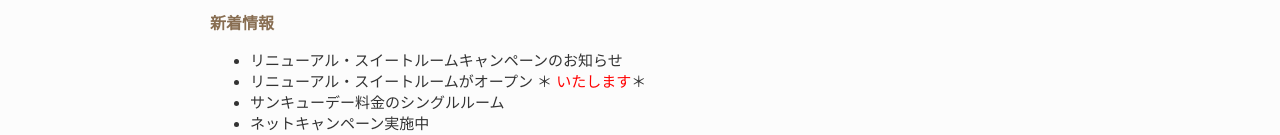
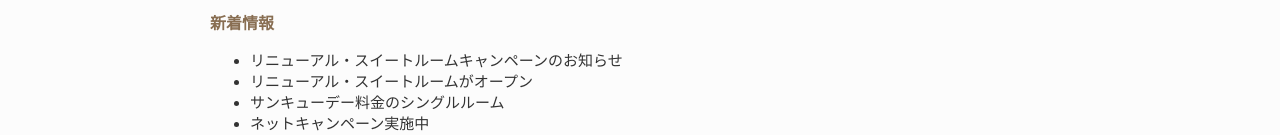
Before and after one commit to sogwaraa/TAKUMIHOTEL, a plain HTML site: page index.html in a window 1280 px wide. Shown: the part 658-793 px from the top of the page. Drawn offline with Linux system fonts and the light colour scheme.

Commit message:
Revert "敬語を使ったよ"

```diff
--- a/index.html
+++ b/index.html
@@ -1,6 +1,5 @@
 <!DOCTYPE html>
 <html>
-
 <head>
 	<meta http-equiv="content-type" content="text/html; charset=utf-8">
 	<link rel="stylesheet" type="text/css" href="css/main.css" media="screen">
@@ -8,7 +7,6 @@
 	<title>ミクロネシアプレミアムリゾートホテル</title>
 	<script type="text/javascript" src="js/main.js"></script>
 </head>
-
 <body>
 <div id="container">
 	<div id="header">
@@ -36,8 +34,7 @@
 			<h2 class="hedding02">新着情報</h2>
 			<ul>
 				<li>リニューアル・スイートルームキャンペーンのお知らせ</li>
-                    <li>リニューアル・スイートルームがオープン ＊
-                        <font color="red">いたします</font>＊ </li>
+				<li>リニューアル・スイートルームがオープン</li>
 				<li>サンキューデー料金のシングルルーム</li>
 				<li>ネットキャンペーン実施中</li>
 				<li>お客様用パソコンをご用意しています</li>
@@ -52,5 +49,4 @@
 	</div>
 </div>
 </body>
-
 </html>
```
Lines whose indentation alone changed are shown as unchanged.
